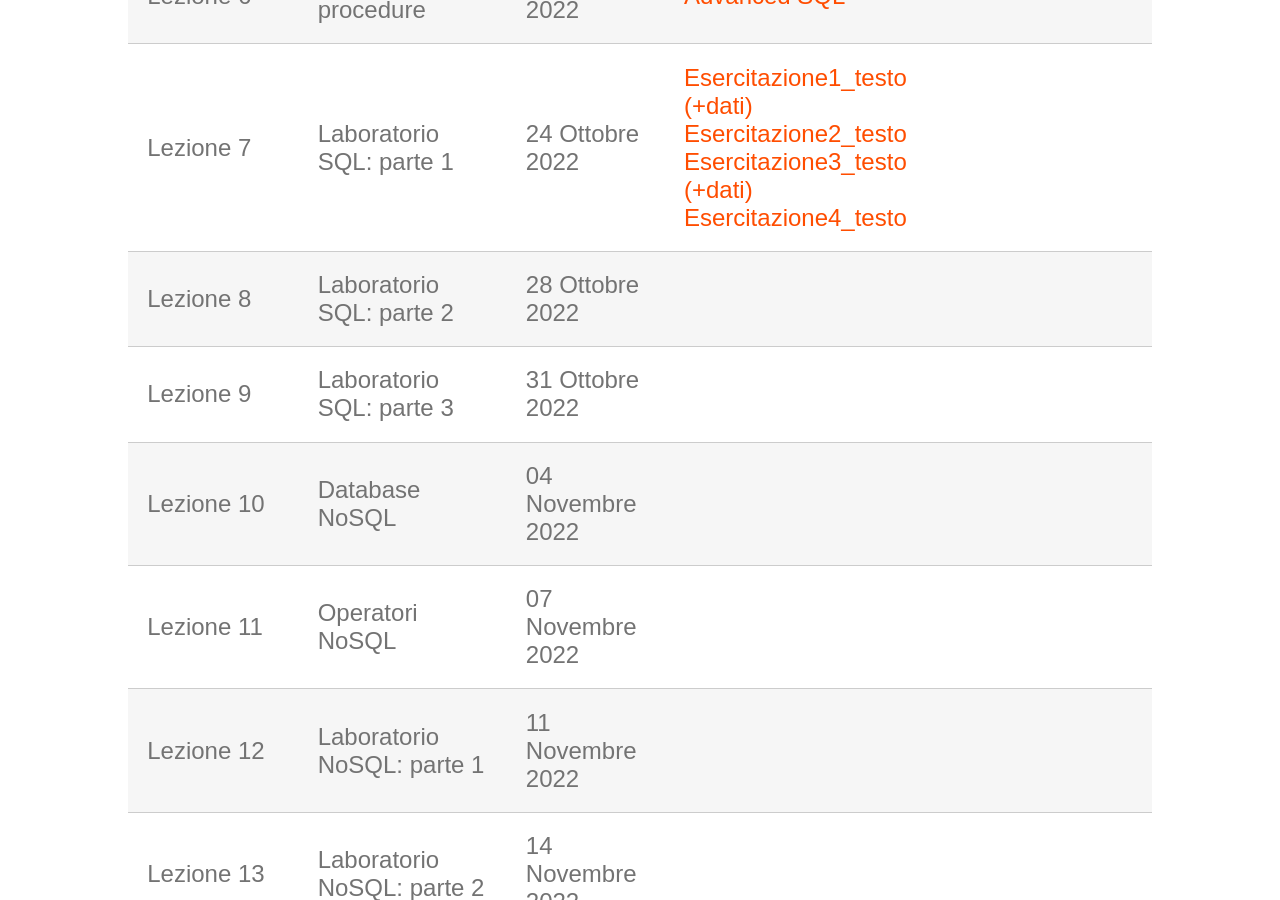
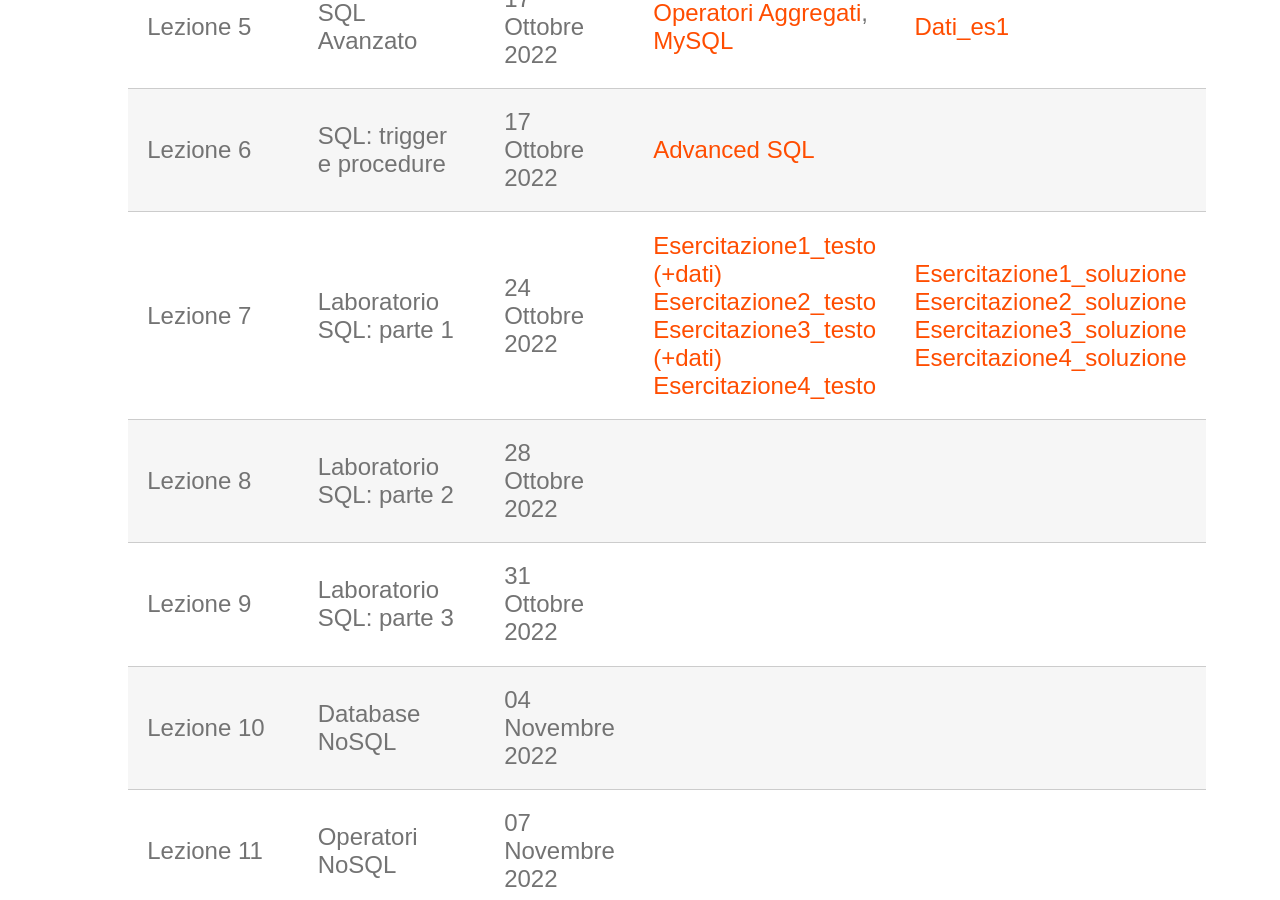
Before and after one commit to perceivelab/database-course, a Jekyll site: the page built from lezioni.md, in a window 1280 px wide and 900 px high, scrolled down 1011 px. Built offline with Jekyll 4.4.1, drawn with Linux system fonts in a browser that asks for light colours; our own code applies the rules of GitHub Pages for plain Markdown files.

Commit message:
Update lezioni.md

```diff
--- a/lezioni.md
+++ b/lezioni.md
@@ -14,7 +14,7 @@
 | Lezione 4  | SQL: Concetti di base                    | 14 Ottobre 2022   | [Link](https://drive.google.com/file/d/1zLyhfNtUqWMqimEtk2PAbZJsA6m6o6aS/view?usp=sharing)                        |             |
 | Lezione 5  | SQL Avanzato                             | 17 Ottobre 2022   | [Operatori Aggregati](https://drive.google.com/file/d/1YqAuOcYnx2okRPGMOlK00QKvHX6t-Cf2/view?usp=sharing), [MySQL](https://drive.google.com/file/d/1vsvOpQil_n-gnUfZv1C0aTXPbk3eorOK/view?usp=sharing)                       | [Dati_es1](https://drive.google.com/file/d/1tuE5tC5BfNo53BtE35M-ITawzY5-AMdB/view?usp=sharing)            |
 | Lezione 6  | SQL: trigger e procedure                 | 17 Ottobre 2022   |    [Advanced SQL](https://drive.google.com/file/d/1gwbvt1cCsAN91pKShpLmL8Oj_n_zUnp6/view?usp=sharing)                     |             |
-| Lezione 7  | Laboratorio SQL: parte 1                 | 24 Ottobre 2022   | [Esercitazione1_testo](https://drive.google.com/file/d/1U7OOJdAS7KO35V79Vkql-YpQXpWCPwRe/view?usp=sharing) [(+dati)](https://drive.google.com/file/d/122AD9a5xM8PO9B2fIntYr81e0XD-PYM0/view?usp=sharing) [Esercitazione2_testo](https://drive.google.com/file/d/1lpOeANRIWdL4h5ZbLlucaei8sS1Z3sCH/view?usp=sharing) [Esercitazione3_testo](https://drive.google.com/file/d/1UBj_yDPDhH0sH9tkBtHdZI0sey8b-94q/view?usp=sharing) [(+dati)](https://drive.google.com/file/d/1Lso_VbmuBDzh7EZmy8xklQM3Bns2T-Uf/view?usp=sharing) [Esercitazione4_testo](https://drive.google.com/file/d/1kx_pa-Yqc9-CLwG40t6fspy2g8xAlcDF/view?usp=sharing)                    |             |
+| Lezione 7  | Laboratorio SQL: parte 1                 | 24 Ottobre 2022   | [Esercitazione1_testo](https://drive.google.com/file/d/1U7OOJdAS7KO35V79Vkql-YpQXpWCPwRe/view?usp=sharing) [(+dati)](https://drive.google.com/file/d/122AD9a5xM8PO9B2fIntYr81e0XD-PYM0/view?usp=sharing) [Esercitazione2_testo](https://drive.google.com/file/d/1lpOeANRIWdL4h5ZbLlucaei8sS1Z3sCH/view?usp=sharing) [Esercitazione3_testo](https://drive.google.com/file/d/1UBj_yDPDhH0sH9tkBtHdZI0sey8b-94q/view?usp=sharing) [(+dati)](https://drive.google.com/file/d/1Lso_VbmuBDzh7EZmy8xklQM3Bns2T-Uf/view?usp=sharing) [Esercitazione4_testo](https://drive.google.com/file/d/1kx_pa-Yqc9-CLwG40t6fspy2g8xAlcDF/view?usp=sharing)                    | [Esercitazione1_soluzione](https://drive.google.com/file/d/1p-mm4RzjTjfpVHwOzRGYKUhoqb7TLbB7/view?usp=sharing) [Esercitazione2_soluzione](https://drive.google.com/file/d/1L2MaRo9BAhRCuUIc1AUR4EUGKgINsC97/view?usp=sharing) [Esercitazione3_soluzione](https://drive.google.com/file/d/1oIO4nZcUjdeIPyhyiAjkA2sRAOsOya-k/view?usp=sharing) [Esercitazione4_soluzione](https://drive.google.com/file/d/1uu7KEYAfEzZPhewKmPiGe_MGt1cZvxsp/view?usp=sharing)         |
 | Lezione 8  | Laboratorio SQL: parte 2                 | 28 Ottobre 2022   |                         |             |
 | Lezione 9  | Laboratorio SQL: parte 3                 | 31 Ottobre 2022   |                         |             |
 | Lezione 10 | Database NoSQL                           | 04 Novembre 2022  |                         |             |
```
